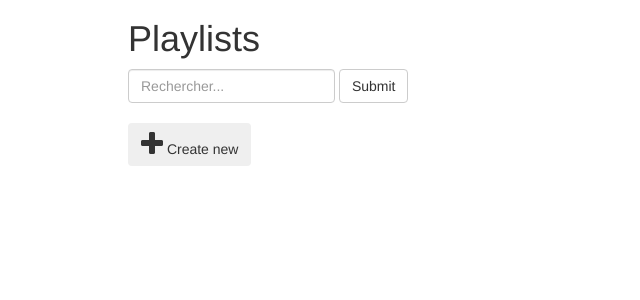
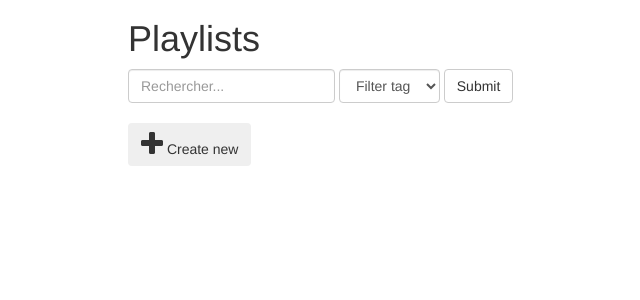
Before and after one commit to jypllx/stars, a Flask app: page /playlists/ in a window 1280 px wide. Shown: the part 51-351 px from the top of the page, without its empty margins (277-917 px from the left). Run offline with Flask 2, Linux system fonts and the light colour scheme; the visitor is signed in with stand-in values (Sample User, id 1); data that the repository does not hold is empty; some libraries are stand-ins or nearby versions.

Commit message:
working filters on tags

```diff
--- a/web/app.py
+++ b/web/app.py
@@ -60,15 +60,21 @@ def get_channel(id):
 @login_required
 def playlists_index():
     search=''
+    tag_id=''
     q=Playlist.query
     if request.method == 'POST':
-        playlists=[]
-        q.filter(Playlist.name.ilike('%'+request.form['search']+'%'))
-        search=request.form['search']
+
+        if request.form['search'] is not None and request.form['search'] != '':
+            search=request.form['search']
+            q=q.filter(Playlist.name.ilike('%'+search+'%'))
+
+        if request.form['tag_id'] is not None and request.form['tag_id'] != '':
+            tag_id=request.form['tag_id']
+            q=q.filter_by(tag_id=tag_id)
 
     playlists=q.all()
     tags=Tag.query.all()
-    return render_template('playlists/index.html', playlists=playlists, search=search, tags=tags)
+    return render_template('playlists/index.html', playlists=playlists, search=search, tag_id=tag_id, tags=tags)
 
 
 @app.route('/playlists/<int:id>')
--- a/web/templates/playlists/index.html
+++ b/web/templates/playlists/index.html
@@ -7,6 +7,12 @@
     <form class="form-inline" method="post">
         <div class="form-group">
             <input type="text" class="form-control" name="search" placeholder="Rechercher..." value="{{search}}">
+            <select name="tag_id" class="form-control">
+                <option value="">Filter tag</option>
+            {% for tag in tags %}
+                <option value="{{tag.id}}" {% if tag_id|int() == tag.id|int() %} selected="selected" {% endif %}>{{tag.name}}</option>
+            {% endfor %}
+            </select>
             <button type="submit" class="btn btn-default">Submit</button>
         </div>
     </form>
```
